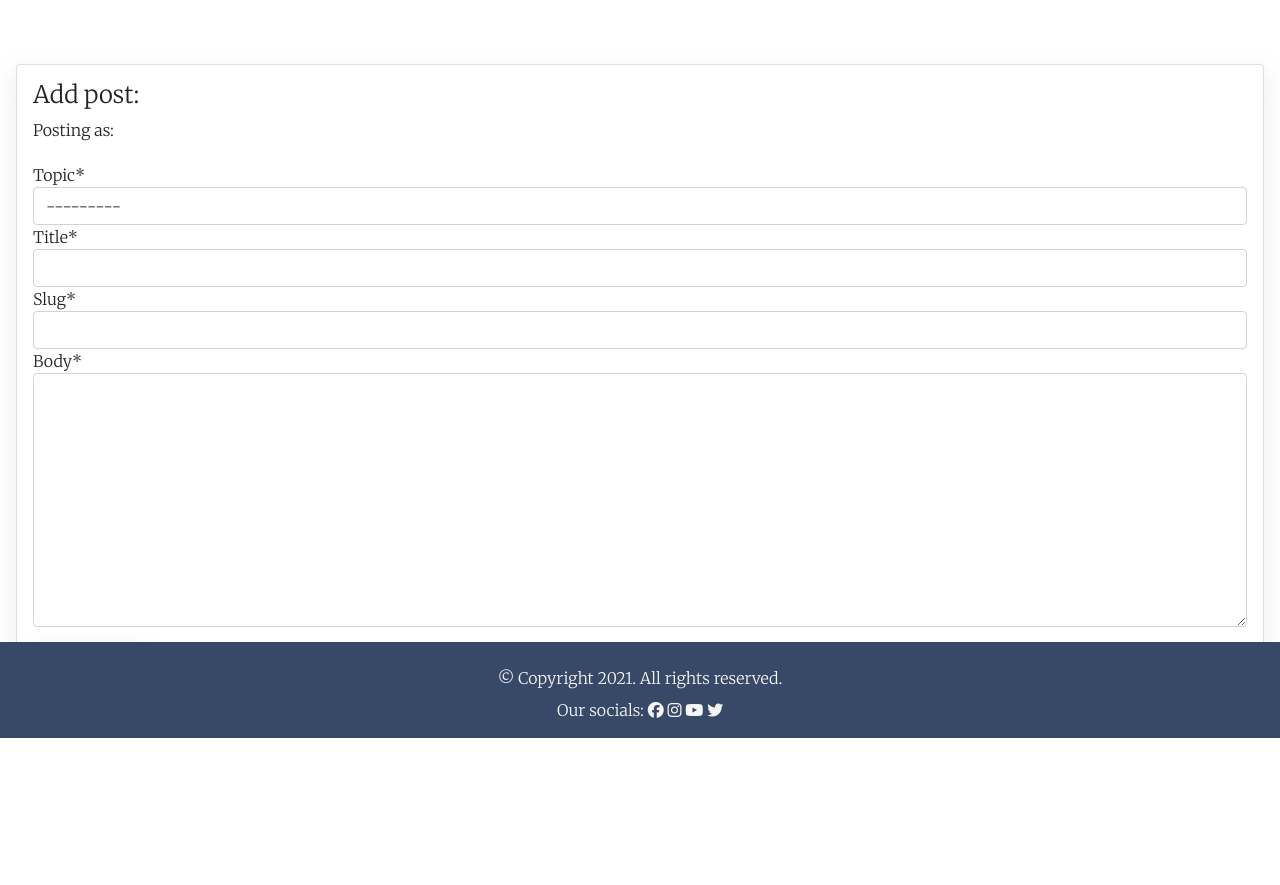
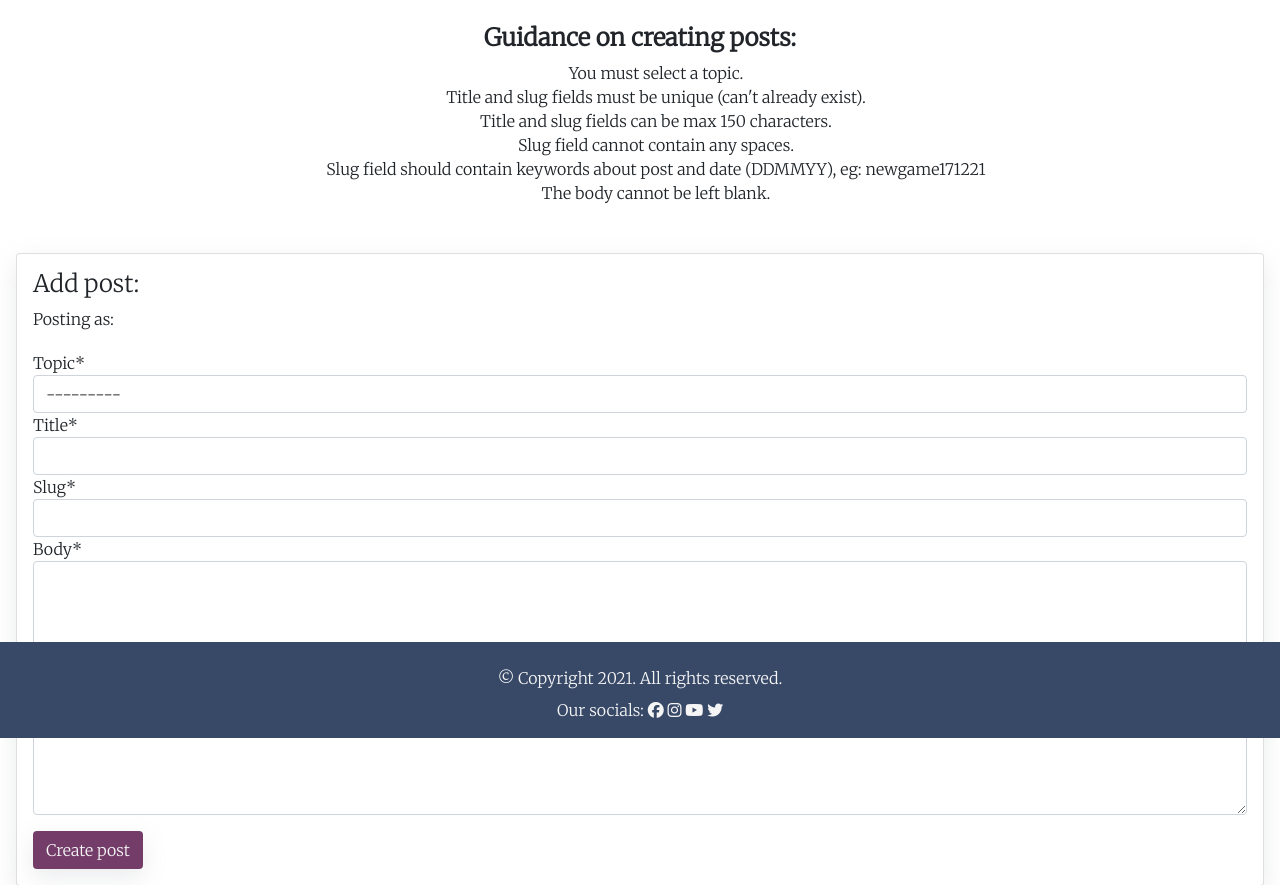
Before and after one commit to domsq/the-gamers-forum, a Django app: page /add-post/ in a window 1280 px wide. Shown: the part 62-947 px from the top of the page. Before the commit the page ends 800 px from the top, so only its background shows below. Run offline with Django 3.2, Linux system fonts and the light colour scheme; tables that the repository leaves empty hold one stand-in row (values such as "Sample post"); some libraries are stand-ins or nearby versions.

Commit message:
Add note to add_post.html about post creation

```diff
--- a/static/css/style.css
+++ b/static/css/style.css
@@ -83,6 +83,12 @@ footer a:hover {
     border-right: 3px solid #384968;
 }
 
+/* Styling rules for lists */
+
+.list-style-none {
+    list-style-type: none;
+}
+
 /* Media queries */
 
 @media screen and (max-width: 765px) {
--- a/templates/add_post.html
+++ b/templates/add_post.html
@@ -3,6 +3,16 @@
 {% block content %}
 
 {% load crispy_forms_tags %}
+
+<h4 class="text-center my-2"><strong>Guidance on creating posts:</strong></h4>
+<ul class="text-center list-style-none">
+    <li>You must select a topic.</li>
+    <li>Title and slug fields must be unique (can't already exist).</li>
+    <li>Title and slug fields can be max 150 characters.</li>
+    <li>Slug field cannot contain any spaces.</li>
+    <li>Slug field should contain keywords about post and date (DDMMYY), eg: newgame171221</li>
+    <li>The body cannot be left blank.</li>
+</ul>
 
 <div class="card mb-4 mt-5 mx-3">
     <div class="card-body">
```
